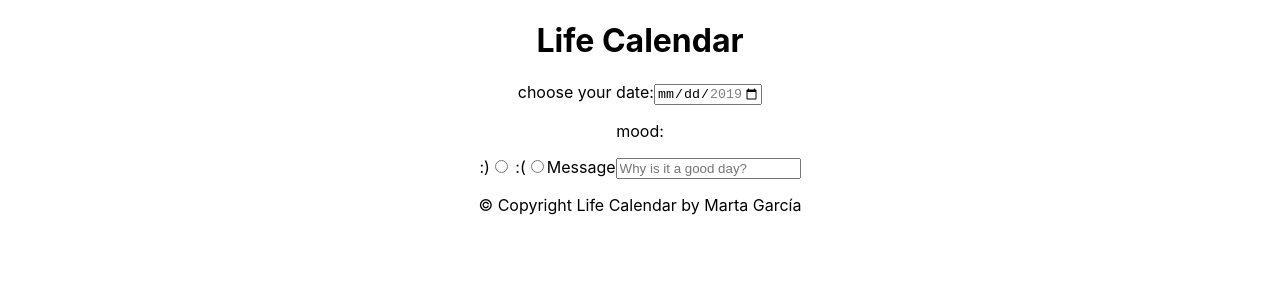
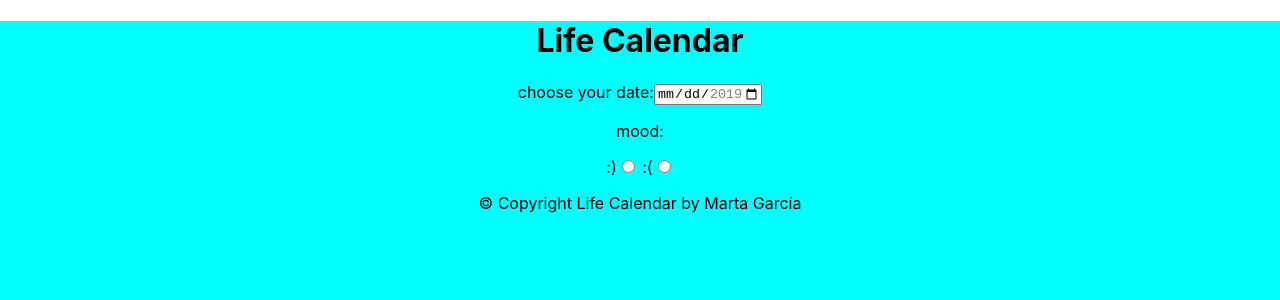
Before and after one commit to martagrio/formacion-online-life-calendar-martagrio, a React (Create React App) app: page / in a window 1280 px wide. Shown: the top 300 px of the page. Built offline with nearby package versions, Linux system fonts and the light colour scheme.

Commit message:
Add class for lable

```diff
--- a/src/App.css
+++ b/src/App.css
@@ -1,11 +1,14 @@
 .app {
+	margin: 0;
   text-align: center;
+	height: 100vh;
+	background-color: aqua;
+}
+
+.hidden {
+	display: none;
 }
 
 .text__message {
-	display: none;
+	background-color: rgba(54, 68, 68, 0.336);
 }
-
-.text__message .show {
-	background-color: aqua;
-}
--- a/src/App.js
+++ b/src/App.js
@@ -35,9 +35,11 @@ chooseMood (e) {
 							<label htmlFor="sad"> :(
 							 <input type="radio" name="mood" id="sad" value=":(" onChange={this.chooseMood} />
 						 </label>
-						 <label htmlFor="message">Message</label>
+						 <label htmlFor="message"
+						 	className= {this.state.mood === ":)" ? "text__message" : "hidden"}
+						 >Message</label>
 						 <input type="text"
-						 	className= {"text__message" + this.state.mood === ":)" ? "show" : ""}
+						 	className= {this.state.mood === ":)" ? "label__message" : "hidden"}
 						 	name="message"
 							id="message"
 							placeholder="Why is it a good day?"/>
```
